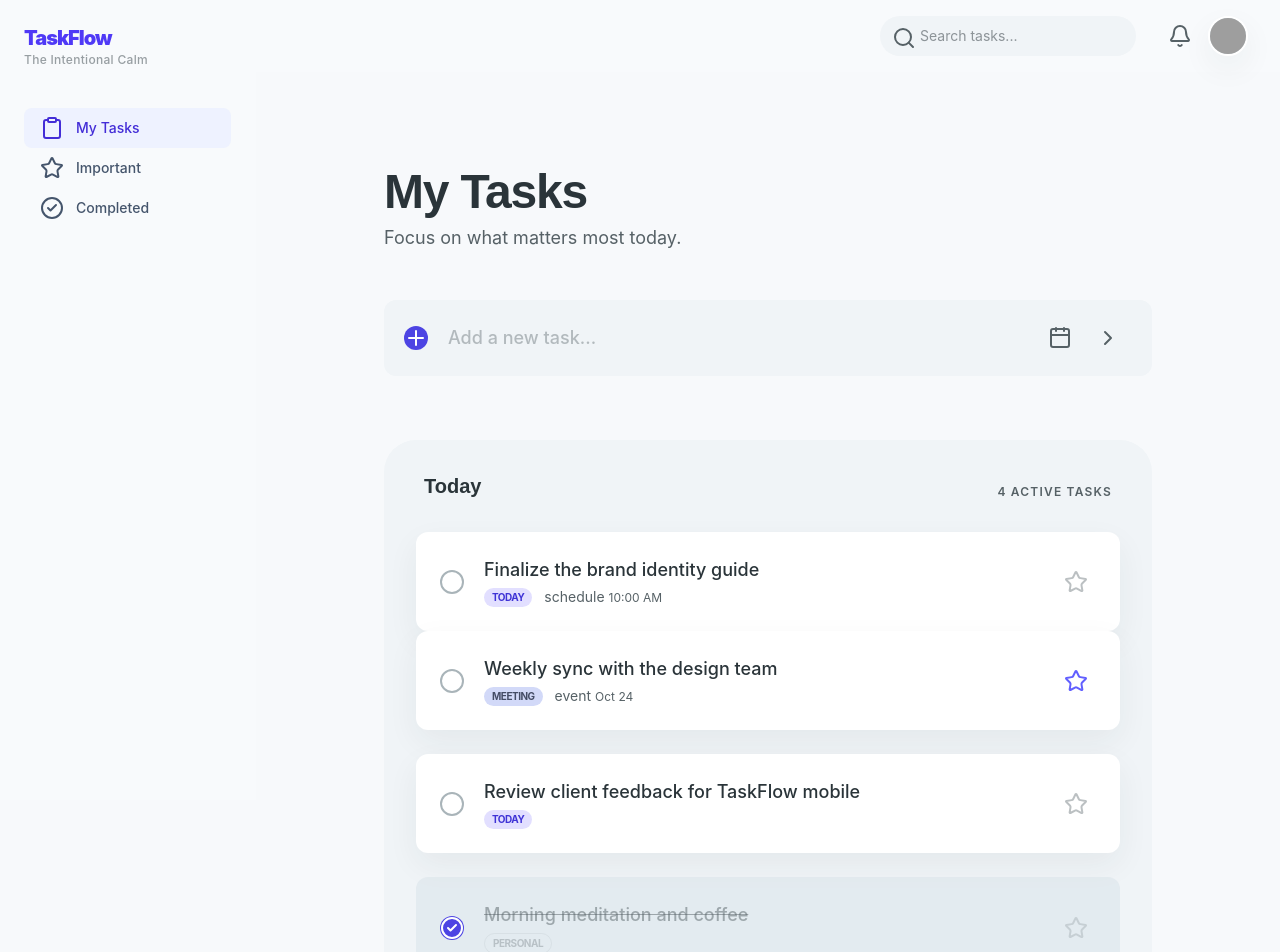
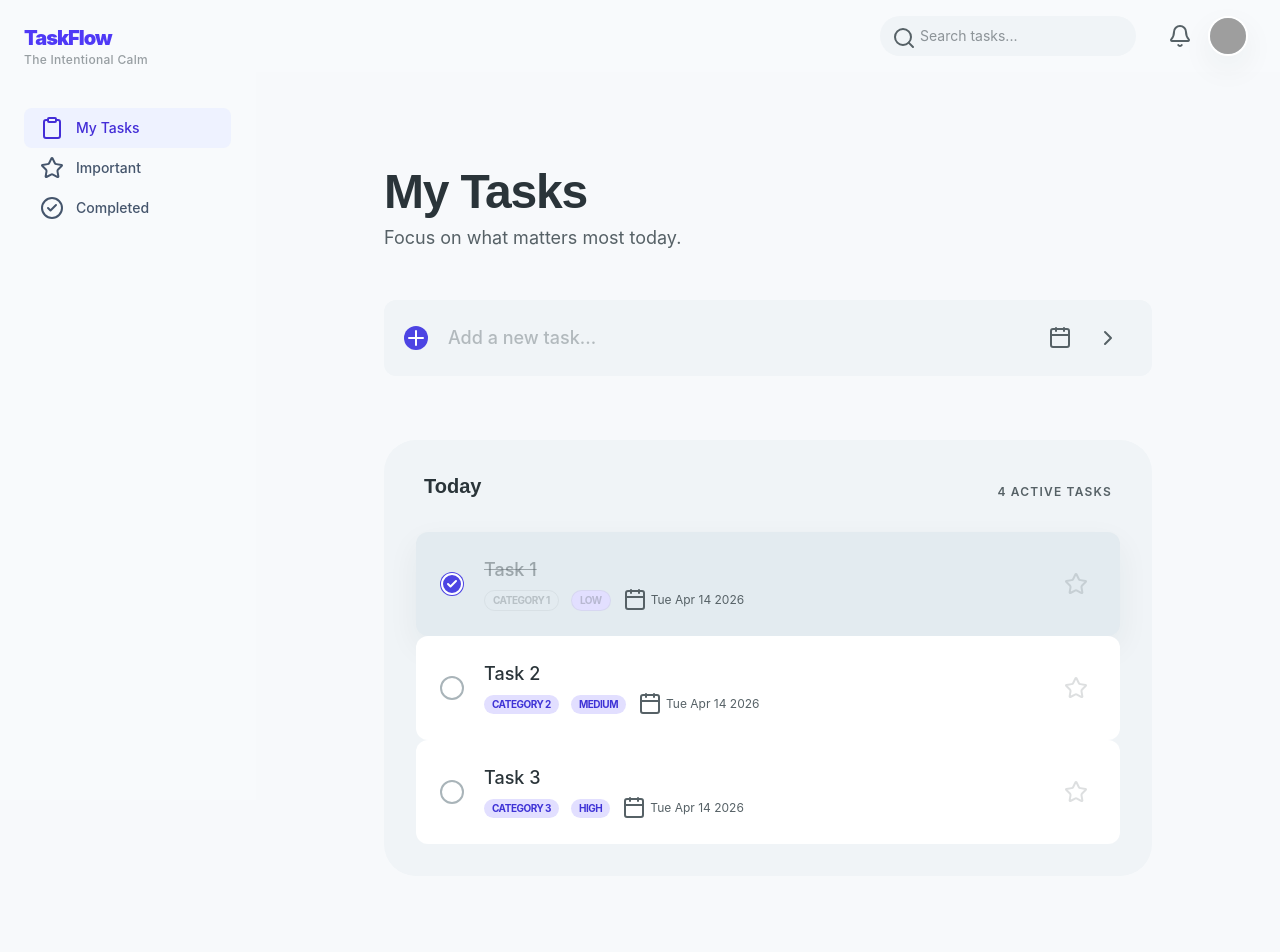
Before and after one commit to Chama-Musonda/Task-App, a React (Vite) app in the folder task-app/: page /dashboard in a window 1280 px wide. Shown: the top 952 px of the page. Built offline with nearby package versions, Linux system fonts and the light colour scheme; grey boxes are pictures that could not be loaded.

Commit message:
Add Badge component

```diff
--- a/task-app/src/Pages/dashboard/TaskItem.tsx
+++ b/task-app/src/Pages/dashboard/TaskItem.tsx
@@ -1,100 +1,45 @@
-import { CircleCheck, Star } from "lucide-react";
+import { Calendar, Star } from "lucide-react";
 import { Link } from "react-router-dom";
 import { type Task } from "../../types/task";
+import Checkbox from "../../components/Checkbox";
+import Badge from "../../components/Badge";
 
 const TaskItem = ({ task }: { task: Task }) => {
+  const { id, title, status, dueDate, priority, category } = task
+  const isCompleted = status !== 'in_progress' && status !== 'pending'
   return (
     <>
-      <Link to="/task-details/1">
-        <div className="group flex items-center justify-between bg-surface-container-lowest p-6 rounded-xl ghost-shadow hover:bg-surface-bright transition-colors duration-200">
-          <div className="flex items-center gap-5">
-            <button className="w-6 h-6 rounded-full border-2 border-outline-variant flex items-center justify-center hover:border-primary transition-colors"></button>
-            <div>
-              <h4 className="font-body text-lg font-medium text-on-surface">
-                Finalize the brand identity guide
-              </h4>
-              <div className="flex items-center gap-3 mt-1">
-                <span className="bg-primary-container text-on-primary-container text-[10px] font-bold px-2 py-0.5 rounded-full uppercase tracking-tighter">
-                  Today
-                </span>
-                <span className="text-on-surface-variant text-xs flex items-center gap-1">
-                  <span
-                    className="material-symbols-outlined text-[14px]"
-                    data-icon="schedule"
-                  >
-                    schedule
-                  </span>
-                  10:00 AM
-                </span>
-              </div>
-            </div>
-          </div>
-          <button className="p-2 text-on-surface-variant/40 hover:text-primary transition-colors">
-            <Star />
-          </button>
-        </div>
-      </Link>
-
-      <div className="group flex items-center justify-between bg-surface-container-lowest p-6 rounded-xl ghost-shadow hover:bg-surface-bright transition-colors duration-200">
+      <Link to={`/task-details/${id}`}>
+        <div className={`group flex items-center justify-between ${!isCompleted ? 'bg-surface-container-lowest' : 'bg-surface-dim/40 ghost-shadow hover:bg-surface-bright'} p-6 rounded-xl transition-colors duration-200`}>
         <div className="flex items-center gap-5">
-          <button className="w-6 h-6 rounded-full border-2 border-outline-variant flex items-center justify-center hover:border-primary transition-colors"></button>
+          {/* <button className="w-6 h-6 rounded-full bg-primary flex items-center justify-center text-white">
+            <CircleCheck className="text-[14px]" />
+          </button> */}
+          <Checkbox checked={isCompleted} whenClicked={() => {}} />
           <div>
-            <h4 className="font-body text-lg font-medium text-on-surface">
-              Weekly sync with the design team
+            <h4 className={`font-body text-lg font-medium ${isCompleted ? 'text-on-surface-variant/50 line-through' : 'text-on-surface'}`}>
+              {title}
             </h4>
             <div className="flex items-center gap-3 mt-1">
-              <span className="bg-tertiary-container text-on-tertiary-container text-[10px] font-bold px-2 py-0.5 rounded-full uppercase tracking-tighter">
-                Meeting
-              </span>
-              <span className="text-on-surface-variant text-xs flex items-center gap-1">
-                <span
-                  className="material-symbols-outlined text-[14px]"
-                  data-icon="event"
-                >
-                  event
+              {/* <span className="text-on-surface-variant/30 text-[10px] font-bold px-2 py-0.5 rounded-full uppercase tracking-tighter border border-outline-variant/20">
+                Personal
+              </span> */}
+              <Badge
+                label={category}
+                variant="category"
+                size="sm"
+                className={isCompleted ? "text-on-surface-variant/30 text-[10px] font-bold px-2 py-0.5 rounded-full uppercase tracking-tighter border border-outline-variant/20" : 'bg-primary-container text-on-primary-container text-[10px] font-bold px-2 py-0.5 rounded-full uppercase tracking-tighter'}
+                colorScheme={isCompleted ? "gray" : "indigo"} />
+              <Badge
+              label={priority}
+              variant="priority"
+              size="sm"
+              className={isCompleted ? "text-on-surface-variant/30 text-[10px] font-bold px-2 py-0.5 rounded-full uppercase tracking-tighter border border-outline-variant/20" : 'bg-primary-container text-on-primary-container text-[10px] font-bold px-2 py-0.5 rounded-full uppercase tracking-tighter'}
+              colorScheme={isCompleted ? "gray" : "indigo"} />
+                <span className="text-on-surface-variant text-xs flex items-center gap-1">
+                  <Calendar className="text-[7px] text-on-surface-variant" />
+                  {dueDate.toDateString()}
                 </span>
-                Oct 24
-              </span>
-            </div>
-          </div>
-        </div>
-        <button className="p-2 text-indigo-500">
-          <Star style={{ fontVariationSettings: "'FILL' 1" }} />
-        </button>
-      </div>
-
-      <div className="group flex items-center justify-between bg-surface-container-lowest p-6 rounded-xl ghost-shadow hover:bg-surface-bright transition-colors duration-200">
-        <div className="flex items-center gap-5">
-          <button className="w-6 h-6 rounded-full border-2 border-outline-variant flex items-center justify-center hover:border-primary transition-colors"></button>
-          <div>
-            <h4 className="font-body text-lg font-medium text-on-surface">
-              Review client feedback for TaskFlow mobile
-            </h4>
-            <div className="flex items-center gap-3 mt-1">
-              <span className="bg-primary-container text-on-primary-container text-[10px] font-bold px-2 py-0.5 rounded-full uppercase tracking-tighter">
-                Today
-              </span>
-            </div>
-          </div>
-        </div>
-        <button className="p-2 text-on-surface-variant/40 hover:text-primary transition-colors">
-          <Star />
-        </button>
-      </div>
-
-      <div className="group flex items-center justify-between bg-surface-dim/40 p-6 rounded-xl transition-colors duration-200">
-        <div className="flex items-center gap-5">
-          <button className="w-6 h-6 rounded-full bg-primary flex items-center justify-center text-white">
-            <CircleCheck className="text-[14px]" />
-          </button>
-          <div>
-            <h4 className="font-body text-lg font-medium text-on-surface-variant/50 line-through">
-              Morning meditation and coffee
-            </h4>
-            <div className="flex items-center gap-3 mt-1">
-              <span className="text-on-surface-variant/30 text-[10px] font-bold px-2 py-0.5 rounded-full uppercase tracking-tighter border border-outline-variant/20">
-                Personal
-              </span>
             </div>
           </div>
         </div>
@@ -102,6 +47,8 @@ const TaskItem = ({ task }: { task: Task }) => {
           <Star />
         </button>
       </div>
+      </Link>
+
     </>
   );
 };
--- /dev/null
+++ b/task-app/src/components/Badge.tsx
@@ -0,0 +1,50 @@
+type BadgeVariant = 'priority' | 'status' | 'category' | 'meta';
+type BadgeSize = 'sm' | 'md';
+
+interface BadgeProps  {
+  label: string
+  variant?: BadgeVariant
+  size: BadgeSize
+  colorScheme?: 'indigo' | 'slate' | 'blue' | 'gray'
+  className?: string
+}
+
+const Badge = ({ label, variant, size, colorScheme, className }: BadgeProps) => {
+  let style = ''
+  if (variant === 'priority') {
+    if (label === 'High') {
+      style = 'bg-primary-container text-[#4d44e3]'
+    } else if (label === 'Medium') {
+      style = 'bg-primary-container text-[#4d44e3]'
+    } else if (label === 'Low') {
+      style = 'bg-primary-container text-[#4d44e3]'
+    } else if (label !== 'High' && label !== 'Medium' && label !== 'Low') {
+      if (colorScheme === 'indigo') {
+        style = 'bg-primary-container text-[#4d44e3]'
+      } else if (colorScheme === 'slate') {
+        style = 'bg-primary-container text-[#4d44e3]'
+      } else if (colorScheme === 'blue') {
+        style = 'bg-primary-container text-[#4d44e3]'
+      } else if (colorScheme === 'gray') {
+        style = 'bg-primary-container text-[#4d44e3]'
+    }
+    }
+
+  } else if (variant === 'status') {
+    style = 'bg-primary-container text-[#4d44e3]'
+  } else if (variant === 'category') {
+    if (colorScheme === 'gray') {
+      style = 'text-on-surface-variant/30 border border-outline-variant/20'
+    }
+  } else if (variant === 'meta') {
+    style = 'bg-primary-container text-[#4d44e3]'
+  }
+
+  return (
+    <span className={`${style} text-${size === 'sm' ? '[10px]' : '[15px]'} ${className} font-bold px-2 py-0.5 rounded-full uppercase tracking-tighter`}>
+      {label}
+    </span>
+  )
+}
+
+export default Badge
```
Also changed, not shown: 1 other file (tests, documents, lock files or other folders).
